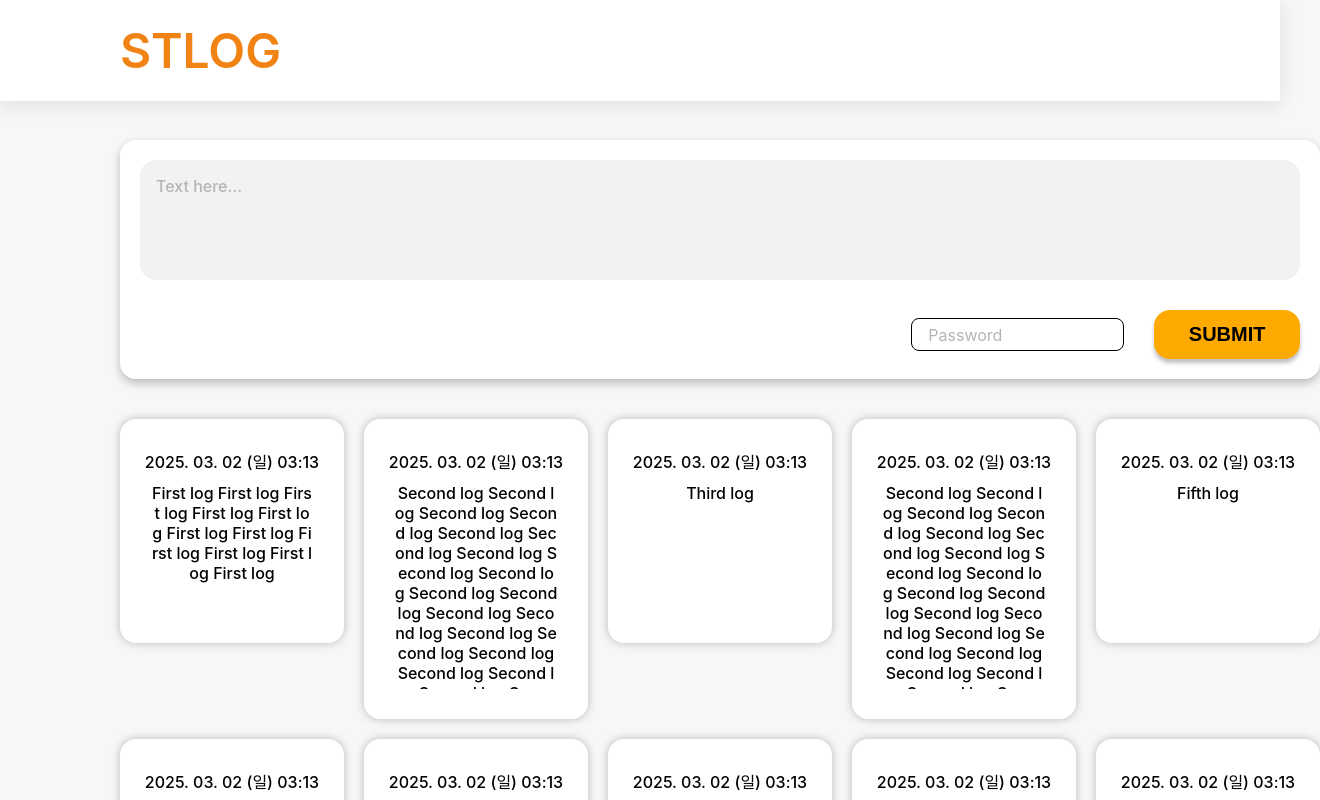
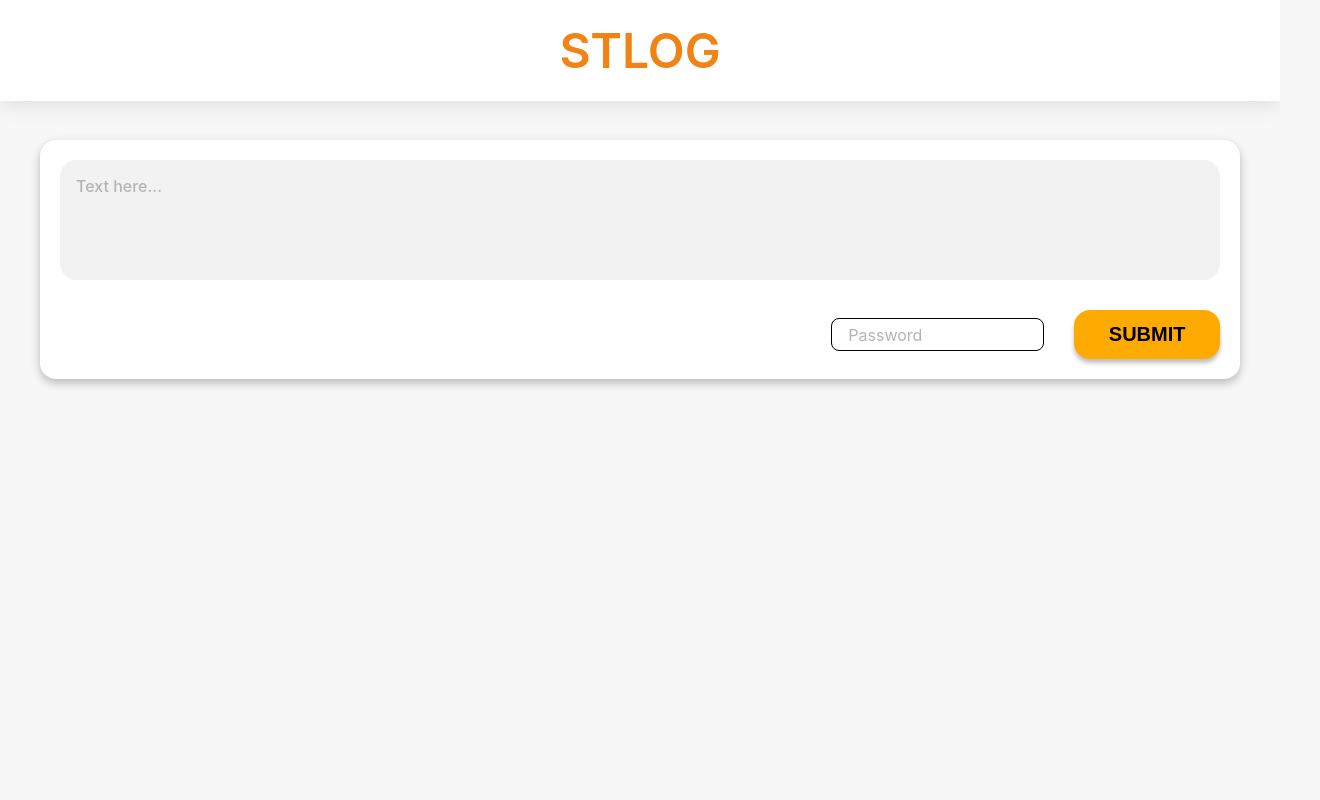
Before and after one commit to LIKELION-SEOULTECH/Guestbook-Web, a React (Vite) app: page / in a window 1280 px wide. Shown: the top 800 px of the page, 1320 px wide, since content can reach past the window. Built offline with nearby package versions, Linux system fonts and the light colour scheme.

Commit message:
feat: change page layouts

```diff
--- a/src/App.tsx
+++ b/src/App.tsx
@@ -1,10 +1,44 @@
 import "@styles/App.css";
 import STLogPageLayout from "./components/layout/STLogPageLayout";
+import { Log } from "./types/Log";
+import { useState } from "react";
+import STModalLayout from "./components/modals/STModalLayout";
 
 function App() {
+    const [logs, setLogs] = useState<Log[]>([]);
+    const [selectedLogId, setSelectedLogId] = useState<number | null>(null);
+    const [detailModalOpen, setDetailModalOpen] = useState(false);
+
+    const handleAddLog = (text: string) => {
+        const newLog: Log = {
+            id: logs.length + 1,
+            date: new Date(),
+            text,
+        };
+        setLogs([newLog, ...logs]);
+    };
+
+    const handleSelectLog = (id: number) => {
+        setSelectedLogId(id);
+        setDetailModalOpen(true);
+    };
+
+    const closeDetailModal = () => {
+        setDetailModalOpen(false);
+    };
+
+    const selectedLog = logs.find((log) => log.id === selectedLogId) || null;
+
     return (
         <>
-            <STLogPageLayout />
+            <STLogPageLayout
+                logs={logs}
+                handleAddLog={handleAddLog}
+                handleSelectLog={handleSelectLog}
+            />
+            {/* <STModalLayout backdrop={true} size="l">
+                123123123
+            </STModalLayout> */}
         </>
     );
 }
--- a/src/components/layout/STLogPageLayout.tsx
+++ b/src/components/layout/STLogPageLayout.tsx
@@ -1,15 +1,26 @@
+import { Log } from "@/types/Log";
 import STLogInput from "../log/STLogInput";
 import STLogList from "../log/STLogList";
 import Header from "./Header";
 
-export default function STLogPageLayout() {
+interface STLogPageLayoutProps {
+    logs: Log[];
+    handleAddLog: (text: string) => void;
+    handleSelectLog: (id: number) => void;
+}
+
+export default function STLogPageLayout({
+    logs,
+    handleAddLog,
+    handleSelectLog,
+}: STLogPageLayoutProps) {
     return (
         <div className="stlog-page-layout">
             <Header />
 
             <main className="main">
-                <STLogInput />
-                <STLogList />
+                <STLogInput handleAddLog={handleAddLog} />
+                <STLogList logs={logs} onSelectLog={handleSelectLog} />
             </main>
         </div>
     );
--- a/src/components/log/STLogInput.tsx
+++ b/src/components/log/STLogInput.tsx
@@ -1,9 +1,34 @@
-export default function STLogInput() {
+import { useState } from "react";
+
+interface STLogInputProps {
+    handleAddLog: (text: string) => void;
+}
+
+export default function STLogInput({ handleAddLog }: STLogInputProps) {
+    const [text, setText] = useState("");
+    const [password, setPassword] = useState("");
+
+    const onSumbit = (e: React.FormEvent) => {
+        e.preventDefault();
+        if (text.trim() === "") return;
+        handleAddLog(text);
+        setText("");
+    };
+
     return (
-        <form onSubmit={(e) => e.preventDefault()} className="stlog-input">
-            <textarea placeholder="Text here..." />
+        <form onSubmit={onSumbit} className="stlog-input">
+            <textarea
+                placeholder="Text here..."
+                value={text}
+                onChange={(e) => setText(e.target.value)}
+            />
             <div className="submit-container">
-                <input type="password" placeholder="Password" />
+                <input
+                    type="password"
+                    placeholder="Password"
+                    value={password}
+                    onChange={(e) => setPassword(e.target.value)}
+                />
                 <button type="submit">SUBMIT</button>
             </div>
         </form>
--- a/src/components/log/STLogList.tsx
+++ b/src/components/log/STLogList.tsx
@@ -1,76 +1,17 @@
 import { Log } from "@/types/Log";
 import STLogItem from "./STLogItem";
 
-export default function STLogList() {
-    const now = new Date();
-    const logs: Log[] = [
-        {
-            id: 1,
-            date: now,
-            text: "First log First log First log First log First log First log First log First log First log First log First log ",
-        },
-        {
-            id: 2,
-            date: now,
-            text: "Second log Second log Second log Second log Second log Second log Second log Second log Second log Second log Second log Second log Second log Second log Second log Second log Second log Second log Second log Second log Second log Second log Second log Second log Second log ",
-        },
-        { id: 3, date: now, text: "Third log" },
-        {
-            id: 4,
-            date: now,
-            text: "Second log Second log Second log Second log Second log Second log Second log Second log Second log Second log Second log Second log Second log Second log Second log Second log Second log Second log Second log Second log Second log Second log Second log Second log Second log ",
-        },
-        { id: 5, date: now, text: "Fifth log" },
-        {
-            id: 6,
-            date: now,
-            text: "Second log Second log Second log Second log Second log Second log Second log Second log Second log Second log Second log Second log Second log Second log Second log Second log Second log Second log Second log Second log Second log Second log Second log Second log Second log ",
-        },
-        {
-            id: 7,
-            date: now,
-            text: "Second log Second log Second log Second log Second log Second log Second log Second log Second log Second log Second log Second log Second log Second log Second log Second log Second log Second log Second log Second log Second log Second log Second log Second log Second log ",
-        },
-        { id: 8, date: now, text: "Eighth log" },
-        { id: 9, date: now, text: "Ninth log" },
-        { id: 10, date: now, text: "Tenth log" },
-        {
-            id: 1,
-            date: now,
-            text: "First log First log First log First log First log First log First log First log First log First log First log ",
-        },
-        {
-            id: 2,
-            date: now,
-            text: "Second log Second log Second log Second log Second log Second log Second log Second log Second log Second log Second log Second log Second log Second log Second log Second log Second log Second log Second log Second log Second log Second log Second log Second log Second log ",
-        },
-        { id: 3, date: now, text: "Third log" },
-        {
-            id: 4,
-            date: now,
-            text: "Second log Second log Second log Second log Second log Second log Second log Second log Second log Second log Second log Second log Second log Second log Second log Second log Second log Second log Second log Second log Second log Second log Second log Second log Second log ",
-        },
-        { id: 5, date: now, text: "Fifth log" },
-        {
-            id: 6,
-            date: now,
-            text: "Second log Second log Second log Second log Second log Second log Second log Second log Second log Second log Second log Second log Second log Second log Second log Second log Second log Second log Second log Second log Second log Second log Second log Second log Second log ",
-        },
-        {
-            id: 7,
-            date: now,
-            text: "Second log Second log Second log Second log Second log Second log Second log Second log Second log Second log Second log Second log Second log Second log Second log Second log Second log Second log Second log Second log Second log Second log Second log Second log Second log ",
-        },
-        { id: 8, date: now, text: "Eighth log" },
-        { id: 9, date: now, text: "Ninth log" },
-        { id: 10, date: now, text: "Tenth log" },
-    ];
+interface STLogListProps {
+    logs: Log[];
+    onSelectLog: (id: number) => void;
+}
 
+export default function STLogList({ logs, onSelectLog }: STLogListProps) {
     return (
         <div className="stlog-list">
             {logs.map((log) => (
                 <div className="item-container" key={log.id}>
-                    <STLogItem log={log} onSelectLog={() => {}} />
+                    <STLogItem log={log} onSelectLog={onSelectLog} />
                 </div>
             ))}
         </div>
--- /dev/null
+++ b/src/components/modals/STModalLayout.tsx
@@ -0,0 +1,29 @@
+interface STModalLayoutProps {
+    children: React.ReactNode;
+    backdrop?: boolean;
+    size: "s" | "l";
+}
+
+export default function STModalLayout({
+    children,
+    backdrop = true,
+    size,
+}: STModalLayoutProps) {
+    return (
+        <div className="st-modal-layout">
+            {backdrop && <div className="backdrop" />}
+            <div
+                className={`modal-content`}
+                style={{
+                    width: size === "s" ? "496px" : "1200px",
+                    height: size === "s" ? "270px" : "",
+                    minHeight: size === "s" ? "" : "300px",
+                    maxHeight: size === "s" ? "" : "800px",
+                    padding: size === "s" ? "20px 24px" : "30px",
+                }}
+            >
+                {children}
+            </div>
+        </div>
+    );
+}
--- a/src/styles/App.css
+++ b/src/styles/App.css
@@ -3,28 +3,31 @@
     flex-direction: column;
     height: 100vh;
     width: 100%;
-
-    padding: 0 120px;
+    align-items: center;
 }
 
 .stlog-page-layout .main {
     padding-top: 140px;
     padding-bottom: 40px;
+
+    max-width: 1200px;
     width: 100%;
 
     display: flex;
     flex-direction: column;
+    align-items: center;
     gap: 40px;
 }
 
 .header {
     background-color: #fff;
-    padding: 0 120px;
     box-shadow: 0 4px 20px rgba(0, 0, 0, 0.1);
     position: absolute;
     top: 0;
     left: 0;
     width: 100%;
+
+    text-align: center;
 }
 
 .header-title {
@@ -36,7 +39,8 @@
 
 .stlog-input {
     background-color: #fff;
-    width: 1200px;
+    width: 100%;
+    min-width: 500px;
     padding: 20px;
     border-radius: 16px;
     box-shadow: 0 4px 10px rgba(0, 0, 0, 0.25);
@@ -139,9 +143,50 @@
 }
 
 .stlog-list {
-    width: 1200px;
+    width: 100%;
     display: grid;
     grid-template-columns: repeat(auto-fill, minmax(224px, 1fr));
     gap: 20px;
+}
+
+.stlog-list .item-container {
+    display: flex;
     justify-content: center;
+    align-items: flex-start;
 }
+
+.st-modal-layout {
+    position: absolute;
+    top: 0;
+    left: 0;
+    width: 100%;
+    height: 100vh;
+    z-index: 1000;
+
+    display: flex;
+    justify-content: center;
+    align-items: center;
+}
+
+.st-modal-layout .backdrop {
+    background-color: rgba(0, 0, 0, 0.5);
+    position: absolute;
+    top: 0;
+    left: 0;
+    width: 100%;
+    height: 100vh;
+    z-index: 10;
+}
+
+.st-modal-layout .modal-content {
+    z-index: 20;
+    background-color: #fff;
+    border-radius: 16px;
+
+    display: flex;
+    flex-direction: column;
+    justify-content: space-between;
+    align-items: center;
+
+    box-shadow: 0 0 10px rgba(0, 0, 0, 0.25);
+}
```
